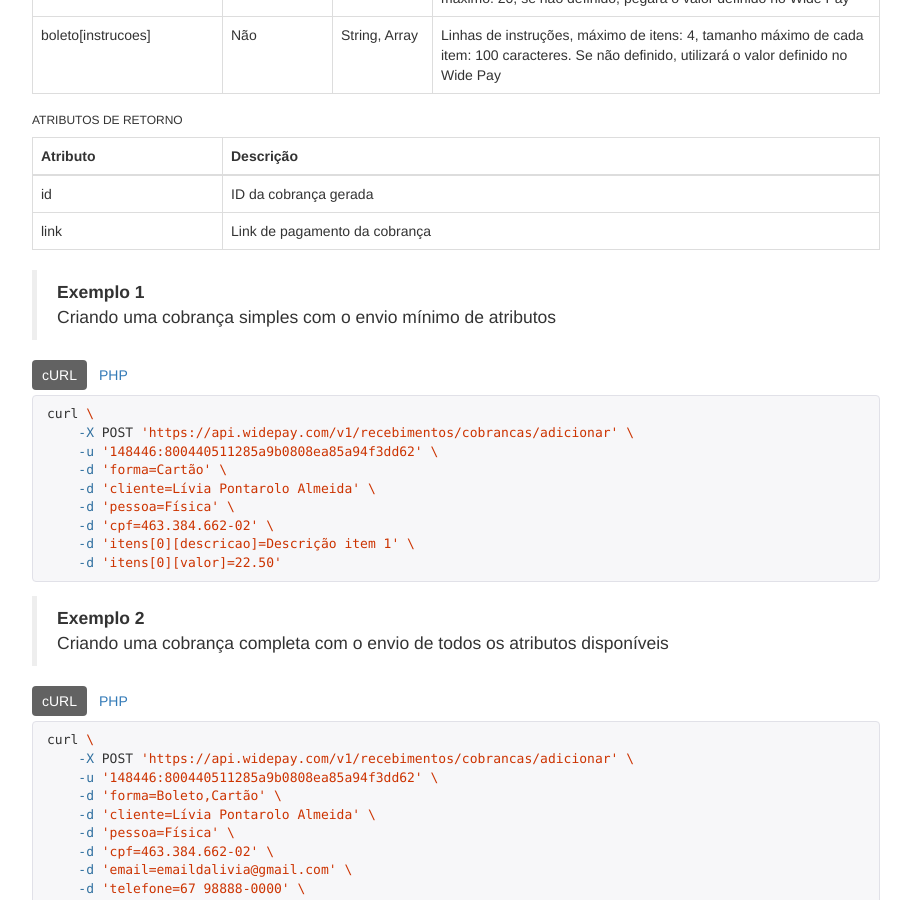
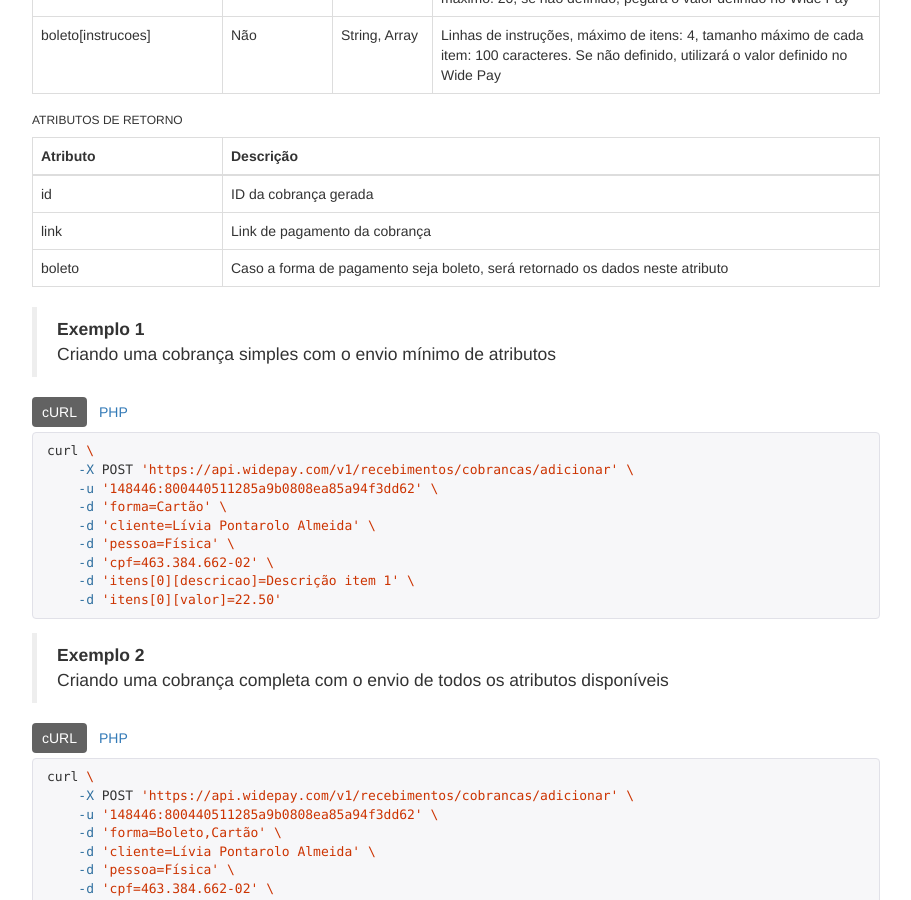
Before and after one commit to widepay/api, a Jekyll site: the page built from docs/index.html, in a window 1280 px wide and 900 px high, scrolled down 4689 px. Shown: the whole window, without its empty margins (38-949 px from the left). Built offline with Jekyll 4.4.1, drawn with Linux system fonts in a browser that asks for light colours; nearby versions of some CDN libraries.

Commit message:
Update Docs

```diff
--- a/docs/index.html
+++ b/docs/index.html
@@ -432,6 +432,10 @@ hide: true
       <tr>
         <td>link</td>
         <td>Link de pagamento da cobrança</td>
+      </tr>
+      <tr>
+        <td>boleto</td>
+        <td>Caso a forma de pagamento seja boleto, será retornado os dados neste atributo</td>
       </tr>
     </tbody>
   </table>
```
